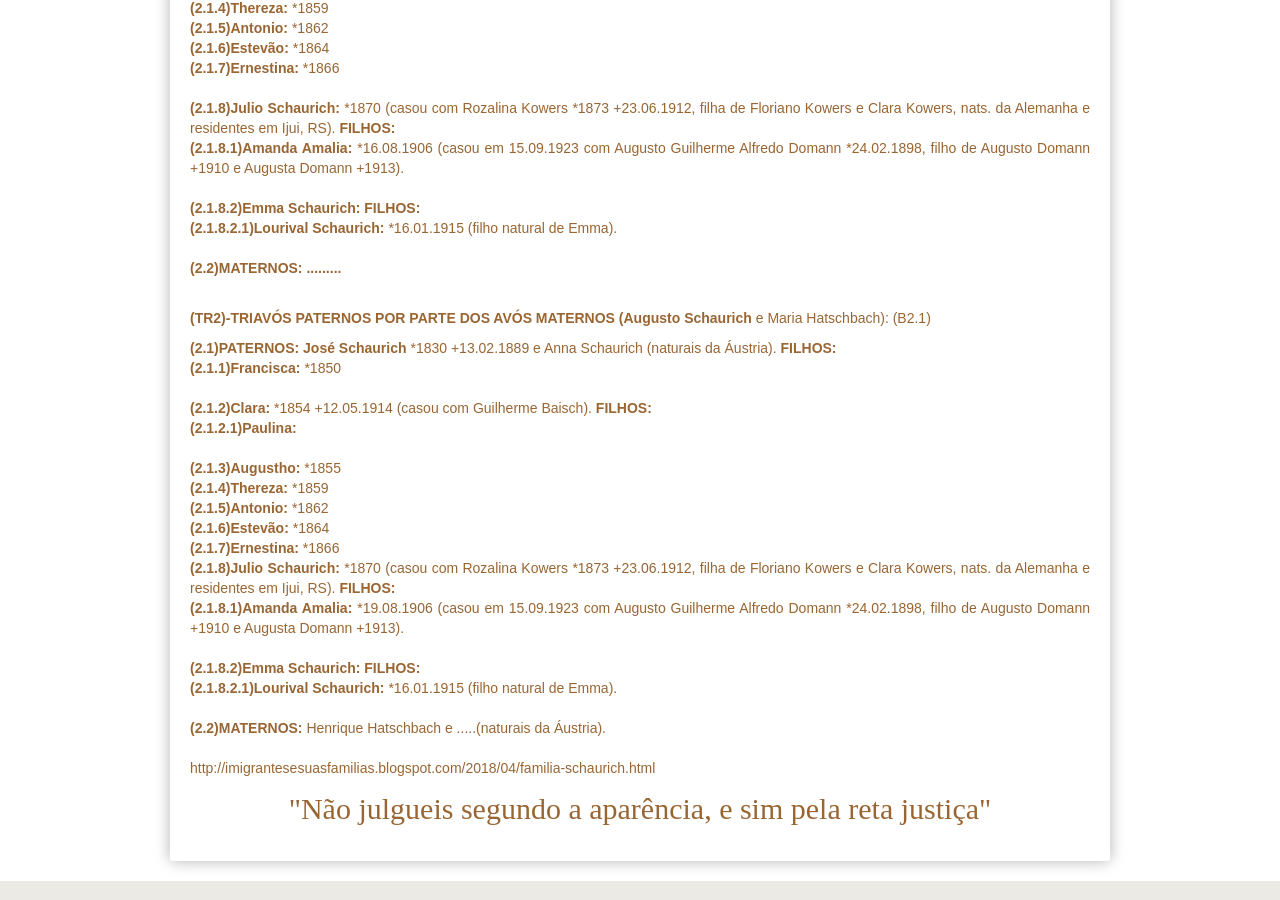
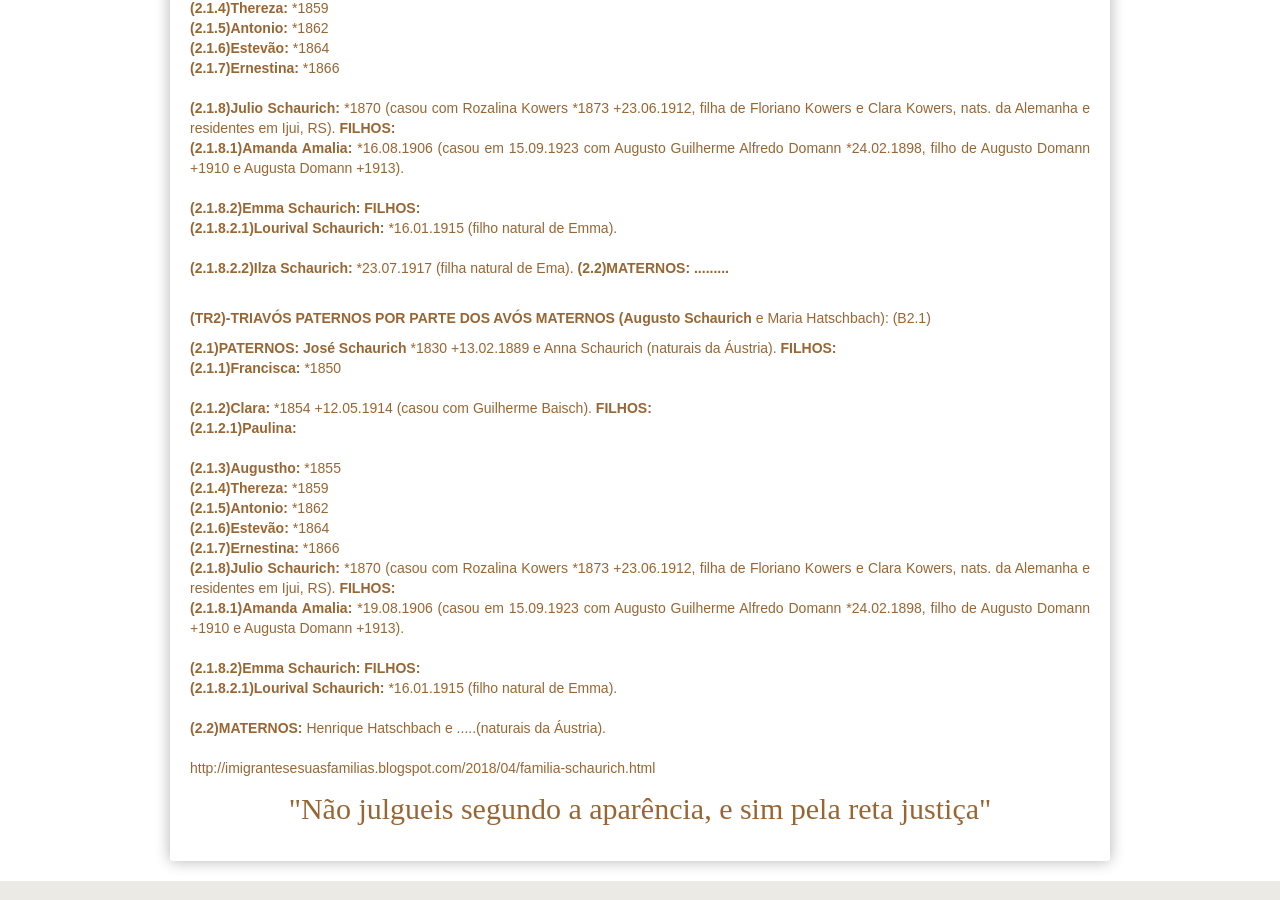
Before and after one commit to claudiovargas1955/claudiovargas1955.github.io, a Jekyll site: the page built from _pages/familia-schaurich.html, in a window 1280 px wide and 900 px high, scrolled down 3923 px. Built offline with Jekyll 4.4.1, drawn with Linux system fonts in a browser that asks for light colours; some web fonts are replaced.

Commit message:
Update familia-schaurich.html

```diff
--- a/_pages/familia-schaurich.html
+++ b/_pages/familia-schaurich.html
@@ -355,6 +355,7 @@ Ortiz  avós maternos: José da Silva Moura e Francisca Vargas de Moura RC-83).
 
     <b>(2.1.8.2)Emma Schaurich: </b><b>FILHOS: </b><br>
         <b>(2.1.8.2.1)Lourival Schaurich: </b>*16.01.1915 (filho natural de Emma).<br><br>
+        <b>(2.1.8.2.2)Ilza Schaurich: </b>*23.07.1917 (filha natural de Ema). <br.<br>
 
 <b>(2.2)MATERNOS: .........</b><br><br>
 
```
